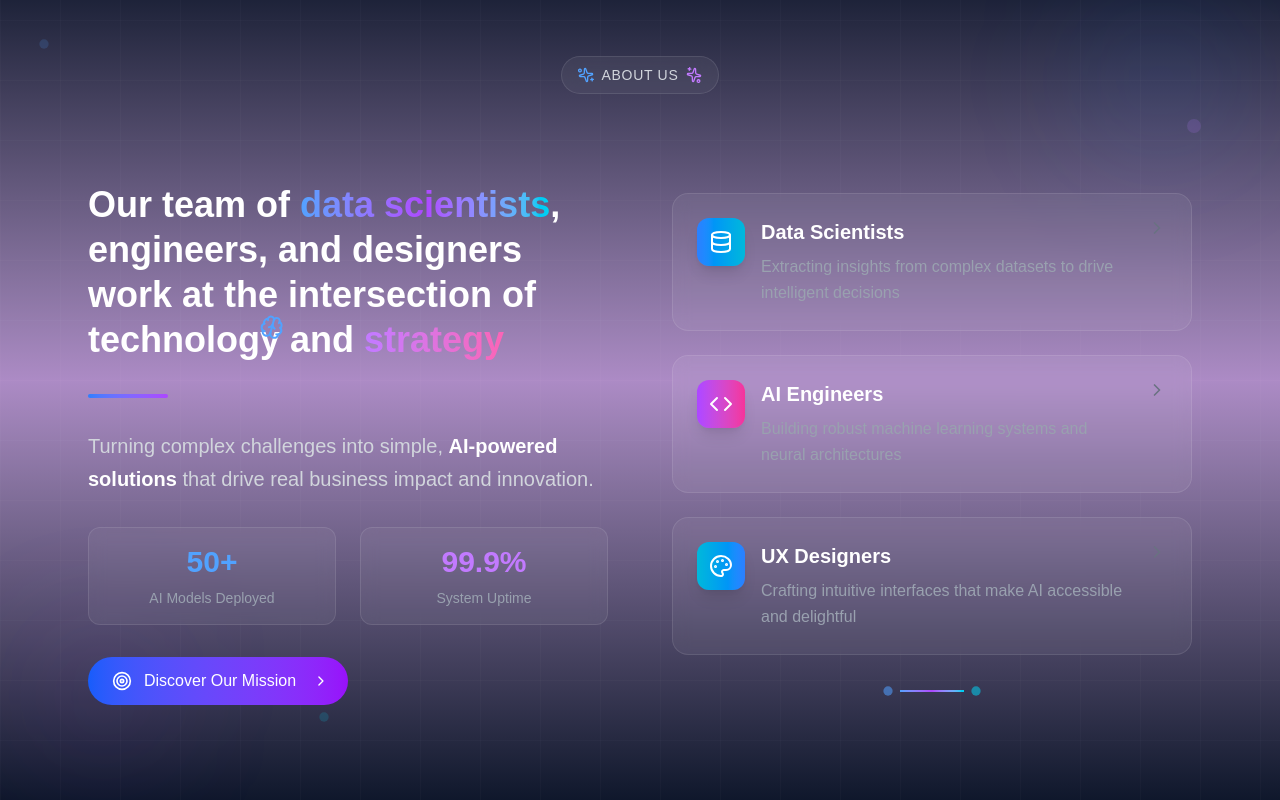
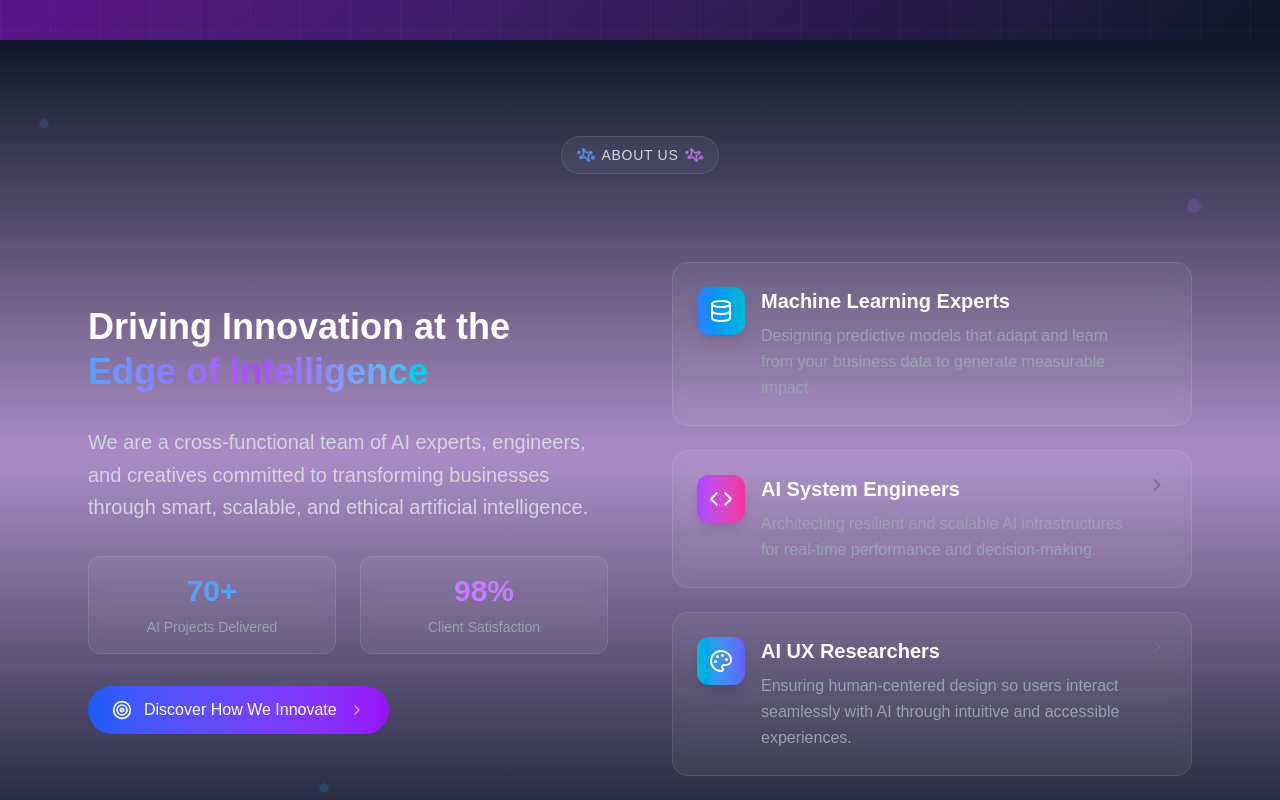
Before and after one commit to theagentichub/ai-agent-frontend, a Next.js app: page / in a window 1280 px wide. Shown: the part 920-1720 px from the top of the page. Built offline with nearby package versions, Linux system fonts and the light colour scheme.

Commit message:
Changes in content

```diff
--- a/src/components/Navbar.tsx
+++ b/src/components/Navbar.tsx
@@ -33,7 +33,7 @@ export default function Navbar() {
           : "bg-gradient-to-r from-slate-900/80 via-purple-900/80 to-slate-900/80 backdrop-blur-sm"
       )}
     >
-      <div className="max-w-7xl mx-auto px-6 py-3 flex items-center justify-between">
+      <div className="max-w-6xl mx-auto px-6 py-3 flex items-center justify-between">
         {/* Logo with AI-themed glow effect */}
         <Link href="/" className="flex items-center gap-3 group">
           <div className="relative">
@@ -74,7 +74,7 @@ export default function Navbar() {
           >
             <span className="relative z-10 flex items-center gap-2">
               <Sparkles className="w-4 h-4 animate-pulse" />
-              Deploy Agent
+              Schedule a Call
             </span>
             <div className="absolute inset-0 bg-gradient-to-r from-cyan-600 to-blue-600 opacity-0 group-hover:opacity-100 transition-opacity duration-300"></div>
           </Link>
@@ -134,7 +134,7 @@ export default function Navbar() {
             >
               <span className="relative z-10 flex items-center justify-center gap-2">
                 <Bot className="w-4 h-4" />
-                Deploy AI Agent
+                Schedule A Call
               </span>
               <div className="absolute inset-0 bg-gradient-to-r from-cyan-600 to-blue-600 opacity-0 group-hover:opacity-100 transition-opacity duration-300"></div>
             </Link>
--- a/src/components/sections/home/AboutUs.tsx
+++ b/src/components/sections/home/AboutUs.tsx
@@ -1,9 +1,9 @@
-'use client'
+
+'use client';
 
 import React, { useState } from "react";
 import { motion, Variants } from "framer-motion";
 import {
-  Brain,
   Target,
   Code,
   Database,
@@ -18,73 +18,48 @@ export default function AboutUsSection() {
   const teamRoles = [
     {
       icon: Database,
-      title: "Data Scientists",
+      title: "Machine Learning Experts",
       description:
-        "Extracting insights from complex datasets to drive intelligent decisions",
+        "Designing predictive models that adapt and learn from your business data to generate measurable impact.",
       color: "from-blue-500 to-cyan-500",
     },
     {
       icon: Code,
-      title: "AI Engineers",
+      title: "AI System Engineers",
       description:
-        "Building robust machine learning systems and neural architectures",
+        "Architecting resilient and scalable AI infrastructures for real-time performance and decision-making.",
       color: "from-purple-500 to-pink-500",
     },
     {
       icon: Palette,
-      title: "UX Designers",
+      title: "AI UX Researchers",
       description:
-        "Crafting intuitive interfaces that make AI accessible and delightful",
-      color: "from-cyan-500 to-blue-500",
+        "Ensuring human-centered design so users interact seamlessly with AI through intuitive and accessible experiences.",
+      color: "from-cyan-500 to-indigo-500",
     },
   ];
 
-  // Animation variants
   const containerVariants: Variants = {
     hidden: { opacity: 0 },
     visible: {
       opacity: 1,
-      transition: {
-        staggerChildren: 0.2,
-        delayChildren: 0.1,
-      },
+      transition: { staggerChildren: 0.2, delayChildren: 0.1 },
     },
   };
 
   const itemVariants: Variants = {
     hidden: { y: 20, opacity: 0 },
-    visible: {
-      y: 0,
-      opacity: 1,
-      transition: {
-        duration: 0.6,
-        ease: "easeOut",
-      },
-    },
+    visible: { y: 0, opacity: 1, transition: { duration: 0.6, ease: "easeOut" } },
   };
 
   const slideLeftVariants: Variants = {
     hidden: { x: -50, opacity: 0 },
-    visible: {
-      x: 0,
-      opacity: 1,
-      transition: {
-        duration: 0.8,
-        ease: "easeOut",
-      },
-    },
+    visible: { x: 0, opacity: 1, transition: { duration: 0.8, ease: "easeOut" } },
   };
 
   const slideRightVariants: Variants = {
     hidden: { x: 50, opacity: 0 },
-    visible: {
-      x: 0,
-      opacity: 1,
-      transition: {
-        duration: 0.8,
-        ease: "easeOut",
-      },
-    },
+    visible: { x: 0, opacity: 1, transition: { duration: 0.8, ease: "easeOut" } },
   };
 
   const cardVariants: Variants = {
@@ -92,30 +67,12 @@ export default function AboutUsSection() {
     visible: (index: number) => ({
       y: 0,
       opacity: 1,
-      transition: {
-        duration: 0.6,
-        delay: index * 0.15,
-        ease: "easeOut",
-      },
+      transition: { duration: 0.6, delay: index * 0.15, ease: "easeOut" },
     }),
     hover: {
       scale: 1.05,
       y: -5,
-      transition: {
-        duration: 0.3,
-        ease: "easeOut",
-      },
-    },
-  };
-
-  const floatingVariants: Variants = {
-    float: {
-      y: [-10, 10, -10],
-      transition: {
-        duration: 3,
-        repeat: Infinity,
-        ease: "easeInOut",
-      },
+      transition: { duration: 0.3, ease: "easeOut" },
     },
   };
 
@@ -123,11 +80,7 @@ export default function AboutUsSection() {
     pulse: {
       scale: [1, 1.2, 1],
       opacity: [0.3, 0.6, 0.3],
-      transition: {
-        duration: 2,
-        repeat: Infinity,
-        ease: "easeInOut",
-      },
+      transition: { duration: 2, repeat: Infinity, ease: "easeInOut" },
     },
   };
 
@@ -139,202 +92,63 @@ export default function AboutUsSection() {
       viewport={{ once: true, margin: "-100px" }}
       variants={containerVariants}
     >
-      {/* Background Elements */}
-      <div className="absolute inset-0 bg-[linear-gradient(rgba(255,255,255,0.02)_1px,transparent_1px),linear-gradient(90deg,rgba(255,255,255,0.02)_1px,transparent_1px)] bg-[size:60px_60px]"></div>
-
-      {/* Floating particles */}
-      <motion.div
-        className="absolute top-20 left-10 w-2 h-2 bg-blue-400/30 rounded-full"
-        variants={pulseVariants}
-        animate="pulse"
-      />
-      <motion.div
-        className="absolute top-40 right-20 w-3 h-3 bg-purple-400/30 rounded-full"
-        variants={pulseVariants}
-        animate="pulse"
-        transition={{ delay: 1 }}
-      />
-      <motion.div
-        className="absolute bottom-20 left-1/4 w-2 h-2 bg-cyan-400/30 rounded-full"
-        variants={pulseVariants}
-        animate="pulse"
-        transition={{ delay: 0.5 }}
-      />
-
-      {/* Glowing orbs */}
-      <motion.div
-        className="absolute top-10 right-10 w-40 h-40 bg-blue-500/10 rounded-full blur-3xl"
-        variants={floatingVariants}
-        animate="float"
-      />
-      <motion.div
-        className="absolute bottom-10 left-10 w-32 h-32 bg-purple-500/10 rounded-full blur-3xl"
-        variants={floatingVariants}
-        animate="float"
-        transition={{ delay: 1 }}
-      />
+      {/* Decorative Particles */}
+      <motion.div className="absolute top-20 left-10 w-2 h-2 bg-blue-400/30 rounded-full" variants={pulseVariants} animate="pulse" />
+      <motion.div className="absolute top-40 right-20 w-3 h-3 bg-purple-400/30 rounded-full" variants={pulseVariants} animate="pulse" transition={{ delay: 1 }} />
+      <motion.div className="absolute bottom-20 left-1/4 w-2 h-2 bg-cyan-400/30 rounded-full" variants={pulseVariants} animate="pulse" transition={{ delay: 0.5 }} />
 
       <div className="relative z-10 max-w-6xl mx-auto px-6">
         {/* Section Header */}
         <motion.div className="text-center mb-16" variants={itemVariants}>
-          <motion.div
-            className="inline-flex items-center gap-2 px-4 py-2 bg-white/5 backdrop-blur-sm rounded-full border border-white/10 mb-6"
-            whileHover={{ scale: 1.05 }}
-            transition={{ duration: 0.2 }}
-          >
-            <motion.div
-              animate={{ rotate: 360 }}
-              transition={{ duration: 3, repeat: Infinity, ease: "linear" }}
-            >
-              <Sparkles className="w-4 h-4 text-blue-400" />
-            </motion.div>
+          <motion.div className="inline-flex items-center gap-2 px-4 py-2 bg-white/5 backdrop-blur-sm rounded-full border border-white/10 mb-6">
+            <Sparkles className="w-4 h-4 text-blue-400 animate-spin" />
             <span className="text-sm font-medium text-gray-300 uppercase tracking-wider">
               About Us
             </span>
-            <motion.div
-              animate={{ rotate: -360 }}
-              transition={{ duration: 3, repeat: Infinity, ease: "linear" }}
-            >
-              <Sparkles className="w-4 h-4 text-purple-400" />
-            </motion.div>
+            <Sparkles className="w-4 h-4 text-purple-400 animate-spin" />
           </motion.div>
         </motion.div>
 
-        {/* Main Content */}
         <div className="grid lg:grid-cols-2 gap-16 items-center">
           {/* Left Content */}
           <motion.div variants={slideLeftVariants}>
-            <motion.h2
-              className="text-4xl font-bold text-white mb-8 leading-tight"
-              variants={itemVariants}
-            >
-              Our team of{" "}
-              <motion.span
-                className="bg-gradient-to-r from-blue-400 via-purple-500 to-cyan-400 bg-clip-text text-transparent"
-                whileHover={{ scale: 1.05 }}
-                transition={{ duration: 0.2 }}
-              >
-                data scientists
-              </motion.span>
-              , engineers, and designers work at the intersection of{" "}
-              <span className="relative">
-                technology
-                <motion.div
-                  className="absolute -top-1 -right-1"
-                  animate={{ rotate: [0, 15, -15, 0] }}
-                  transition={{
-                    duration: 2,
-                    repeat: Infinity,
-                    ease: "easeInOut",
-                  }}
-                >
-                  <Brain className="w-6 h-6 text-blue-400" />
-                </motion.div>
-              </span>{" "}
-              and{" "}
-              <motion.span
-                className="bg-gradient-to-r from-purple-400 to-pink-400 bg-clip-text text-transparent"
-                whileHover={{ scale: 1.05 }}
-                transition={{ duration: 0.2 }}
-              >
-                strategy
-              </motion.span>
+            <motion.h2 className="text-4xl font-bold text-white mb-8 leading-tight">
+              Driving Innovation at the{" "}
+              <span className="bg-gradient-to-r from-blue-400 via-purple-500 to-cyan-400 bg-clip-text text-transparent">
+                Edge of Intelligence
+              </span>
             </motion.h2>
 
-            <motion.div
-              className="h-1 w-20 bg-gradient-to-r from-blue-500 to-purple-500 mb-8 rounded-full"
-              initial={{ width: 0 }}
-              whileInView={{ width: 80 }}
-              transition={{ duration: 1, delay: 0.5 }}
-              viewport={{ once: true }}
-            />
-
-            <motion.p
-              className="text-xl text-gray-300 mb-8 leading-relaxed"
-              variants={itemVariants}
-            >
-              Turning complex challenges into simple,{" "}
-              <span className="text-white font-semibold">
-                AI-powered solutions
-              </span>{" "}
-              that drive real business impact and innovation.
+            <motion.p className="text-xl text-gray-300 mb-8 leading-relaxed">
+              We are a cross-functional team of AI experts, engineers, and creatives committed to transforming businesses through smart, scalable, and ethical artificial intelligence.
             </motion.p>
 
             {/* Stats */}
-            <motion.div
-              className="grid grid-cols-2 gap-6 mb-8"
-              variants={containerVariants}
-            >
-              <motion.div
-                className="text-center p-4 bg-white/5 backdrop-blur-sm rounded-xl border border-white/10"
-                variants={itemVariants}
-                whileHover={{
-                  scale: 1.05,
-                  borderColor: "rgba(59, 130, 246, 0.3)",
-                }}
-                transition={{ duration: 0.2 }}
-              >
-                <motion.div
-                  className="text-3xl font-bold text-blue-400 mb-2"
-                  initial={{ opacity: 0, scale: 0.5 }}
-                  whileInView={{ opacity: 1, scale: 1 }}
-                  transition={{ duration: 0.6, delay: 0.8 }}
-                  viewport={{ once: true }}
-                >
-                  50+
-                </motion.div>
-                <div className="text-sm text-gray-400">AI Models Deployed</div>
+            <div className="grid grid-cols-2 gap-6 mb-8">
+              <motion.div className="text-center p-4 bg-white/5 backdrop-blur-sm rounded-xl border border-white/10">
+                <div className="text-3xl font-bold text-blue-400 mb-2">70+</div>
+                <div className="text-sm text-gray-400">AI Projects Delivered</div>
               </motion.div>
-              <motion.div
-                className="text-center p-4 bg-white/5 backdrop-blur-sm rounded-xl border border-white/10"
-                variants={itemVariants}
-                whileHover={{
-                  scale: 1.05,
-                  borderColor: "rgba(147, 51, 234, 0.3)",
-                }}
-                transition={{ duration: 0.2 }}
-              >
-                <motion.div
-                  className="text-3xl font-bold text-purple-400 mb-2"
-                  initial={{ opacity: 0, scale: 0.5 }}
-                  whileInView={{ opacity: 1, scale: 1 }}
-                  transition={{ duration: 0.6, delay: 1 }}
-                  viewport={{ once: true }}
-                >
-                  99.9%
-                </motion.div>
-                <div className="text-sm text-gray-400">System Uptime</div>
+              <motion.div className="text-center p-4 bg-white/5 backdrop-blur-sm rounded-xl border border-white/10">
+                <div className="text-3xl font-bold text-purple-400 mb-2">98%</div>
+                <div className="text-sm text-gray-400">Client Satisfaction</div>
               </motion.div>
-            </motion.div>
+            </div>
 
-            {/* CTA */}
             <motion.button
               className="group flex items-center gap-3 px-6 py-3 bg-gradient-to-r from-blue-600 to-purple-600 text-white rounded-full"
               whileHover={{
                 scale: 1.05,
-                backgroundImage:
-                  "linear-gradient(to right, rgb(29, 78, 216), rgb(147, 51, 234))",
                 boxShadow: "0 10px 30px rgba(147, 51, 234, 0.25)",
               }}
-              whileTap={{ scale: 0.95 }}
-              transition={{ duration: 0.2 }}
             >
               <Target className="w-5 h-5" />
-              <span className="font-medium">Discover Our Mission</span>
-              <motion.div
-                animate={{ x: [0, 5, 0] }}
-                transition={{
-                  duration: 1.5,
-                  repeat: Infinity,
-                  ease: "easeInOut",
-                }}
-              >
-                <ChevronRight className="w-4 h-4" />
-              </motion.div>
+              <span className="font-medium">Discover How We Innovate</span>
+              <ChevronRight className="w-4 h-4 animate-pulse" />
             </motion.button>
           </motion.div>
 
-          {/* Right Content - Team Cards */}
+          {/* Team Roles */}
           <motion.div variants={slideRightVariants}>
             <div className="space-y-6">
               {teamRoles.map((role, index) => (
@@ -347,95 +161,26 @@ export default function AboutUsSection() {
                   onHoverStart={() => setHoveredCard(index)}
                   onHoverEnd={() => setHoveredCard(null)}
                 >
-                  {/* Gradient background on hover */}
                   <motion.div
                     className={`absolute inset-0 bg-gradient-to-r ${role.color} rounded-2xl`}
                     initial={{ opacity: 0 }}
                     whileHover={{ opacity: 0.05 }}
-                    transition={{ duration: 0.3 }}
                   />
-
                   <div className="relative z-10 flex items-start gap-4">
-                    <motion.div
-                      className={`p-3 bg-gradient-to-r ${role.color} rounded-xl shadow-lg`}
-                      whileHover={{
-                        scale: 1.1,
-                        rotate: 5,
-                        boxShadow: "0 10px 30px rgba(0,0,0,0.3)",
-                      }}
-                      transition={{ duration: 0.2 }}
-                    >
+                    <motion.div className={`p-3 bg-gradient-to-r ${role.color} rounded-xl shadow-lg`}>
                       <role.icon className="w-6 h-6 text-white" />
                     </motion.div>
-
                     <div className="flex-1">
-                      <motion.h3
-                        className={`text-xl font-bold mb-2 transition-colors duration-200 ${
-                          hoveredCard === index
-                            ? "bg-gradient-to-r from-blue-400 via-purple-500 to-cyan-400 bg-clip-text text-transparent"
-                            : "text-white"
-                        }`}
-                        transition={{ duration: 0.2 }}
-                      >
+                      <h3 className={`text-xl font-bold mb-2 ${hoveredCard === index ? "bg-gradient-to-r from-blue-400 via-purple-500 to-cyan-400 bg-clip-text text-transparent" : "text-white"}`}>
                         {role.title}
-                      </motion.h3>
-                      <motion.p
-                        className="text-gray-400 leading-relaxed"
-                        whileHover={{ color: "rgb(209, 213, 219)" }}
-                        transition={{ duration: 0.2 }}
-                      >
-                        {role.description}
-                      </motion.p>
+                      </h3>
+                      <p className="text-gray-400 leading-relaxed">{role.description}</p>
                     </div>
-
-                    <motion.div
-                      animate={hoveredCard === index ? { x: 5 } : { x: 0 }}
-                      transition={{ duration: 0.2 }}
-                    >
-                      <ChevronRight className="w-5 h-5 text-gray-500 group-hover:text-white transition-colors duration-300" />
-                    </motion.div>
+                    <ChevronRight className="w-5 h-5 text-gray-500 group-hover:text-white transition-colors duration-300" />
                   </div>
-
-                  {/* Animated border */}
-                  <motion.div
-                    className="absolute inset-0 rounded-2xl bg-gradient-to-r from-blue-500/20 via-purple-500/20 to-cyan-500/20 -z-10 blur-sm"
-                    initial={{ opacity: 0 }}
-                    whileHover={{ opacity: 1 }}
-                    transition={{ duration: 0.3 }}
-                  />
                 </motion.div>
               ))}
             </div>
-
-            {/* Bottom accent */}
-            <motion.div
-              className="mt-8 flex justify-center"
-              initial={{ opacity: 0, y: 20 }}
-              whileInView={{ opacity: 1, y: 0 }}
-              transition={{ duration: 0.6, delay: 1.2 }}
-              viewport={{ once: true }}
-            >
-              <div className="flex items-center gap-2">
-                <motion.div
-                  className="w-2 h-2 bg-blue-400 rounded-full"
-                  variants={pulseVariants}
-                  animate="pulse"
-                />
-                <motion.div
-                  className="h-0.5 bg-gradient-to-r from-blue-400 via-purple-500 to-cyan-400"
-                  initial={{ width: 0 }}
-                  whileInView={{ width: 64 }}
-                  transition={{ duration: 1, delay: 1.5 }}
-                  viewport={{ once: true }}
-                />
-                <motion.div
-                  className="w-2 h-2 bg-cyan-400 rounded-full"
-                  variants={pulseVariants}
-                  animate="pulse"
-                  transition={{ delay: 0.5 }}
-                />
-              </div>
-            </motion.div>
           </motion.div>
         </div>
       </div>
--- a/src/components/sections/home/Projects.tsx
+++ b/src/components/sections/home/Projects.tsx
@@ -235,7 +235,7 @@ export default function ProjectsSection() {
       <div className="absolute bottom-20 right-20 w-40 h-40 bg-purple-500/10 rounded-full blur-xl animate-pulse delay-1000" />
       <div className="absolute top-1/2 left-1/4 w-24 h-24 bg-cyan-500/10 rounded-full blur-xl animate-pulse delay-500" />
 
-      <div className="relative z-10 max-w-7xl mx-auto px-4">
+      <div className="relative z-10 max-w-6xl mx-auto px-4">
         {/* Header */}
         <motion.div
           className="text-center mb-16"
```
Also changed, not shown: src/components/Footer.tsx (+47 -65 lines), src/components/sections/home/Banner.tsx (+14 -15 lines).
